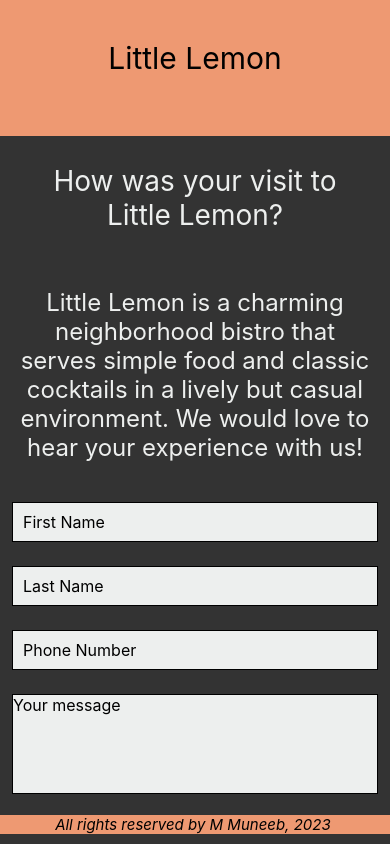
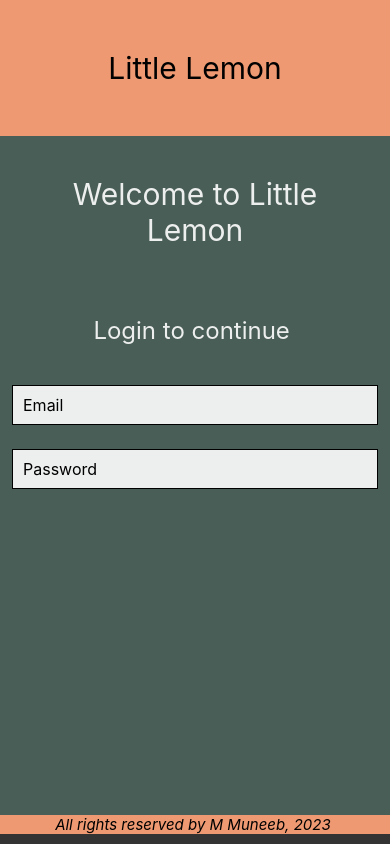
Before and after one commit to muneebrana414/lemon-mobile-app, a React Native app: screen / in a window 390 px wide. Built offline with nearby package versions, Linux system fonts and the light colour scheme.

Commit message:
added login screen

```diff
--- a/App.js
+++ b/App.js
@@ -3,9 +3,10 @@
 
 import AppHeader from './components/AppHeader';
 import AppFooter from './components/AppFooter';
-import WelcomeScreen from './components/WelcomeScreen';
-import MenuItems from './components/MenuItems';
-import FeedbackForm from './components/FeedbackForm';
+// import WelcomeScreen from './components/WelcomeScreen';
+// import MenuItems from './components/MenuItems';
+// import FeedbackForm from './components/FeedbackForm';
+import LoginScreen from './components/LoginScreen';
 
 export default function App() {
 
@@ -15,7 +16,8 @@
         <AppHeader />
         {/* <WelcomeScreen />
         <MenuItems /> */}
-        <FeedbackForm />
+        {/* <FeedbackForm /> */}
+        <LoginScreen />
       </View>
       <View style={styles.footer}>
         <AppFooter />
--- a/components/AppHeader.js
+++ b/components/AppHeader.js
@@ -17,7 +17,7 @@
   },
   text: {
     fontSize: 30,
-    padding: 40,
+    padding: 50,
     color: 'black',
     textAlign: 'center',
   }
--- /dev/null
+++ b/components/LoginScreen.js
@@ -0,0 +1,55 @@
+import React, { useState } from 'react';
+import { ScrollView, Text, Alert, TextInput, StyleSheet} from 'react-native';
+
+export default function LoginScreen() {
+  const [email, onChangeEmail] = useState('');
+  const [password, onChangePassword] = useState('');
+
+  return (
+    <ScrollView style={styles.container} keyboardDismissMode={'on-drag'}>
+      <Text style={styles.headerText}>Welcome to Little Lemon</Text>
+      <Text style={styles.regularText}>Login to continue </Text>
+      <TextInput
+          style={styles.input}
+          value={email}
+          onChangeText={onChangeEmail}
+          placeholder='Email'
+        />
+        <TextInput
+          secureTextEntry={true}
+          style={styles.input}
+          value={password}
+          onChangeText={onChangePassword}
+          placeholder='Password'
+        />
+    </ScrollView>
+  );
+}
+
+const styles = StyleSheet.create({
+  container: {
+    flex: 1,
+  },
+  headerText: {
+    padding: 40,
+    fontSize: 30,
+    color: '#EDEFEE',
+    textAlign: 'center',
+  },
+  regularText: {
+    fontSize: 24,
+    padding: 20,
+    marginVertical: 8,
+    color: '#EDEFEE',
+    textAlign: 'center',
+  },
+  input: {
+    height: 40,
+    margin: 12,
+    borderWidth: 1,
+    padding: 10,
+    fontSize: 16,
+    borderColor: 'EDEFEE',
+    backgroundColor: '#EDEFEE',
+  },
+});
```
